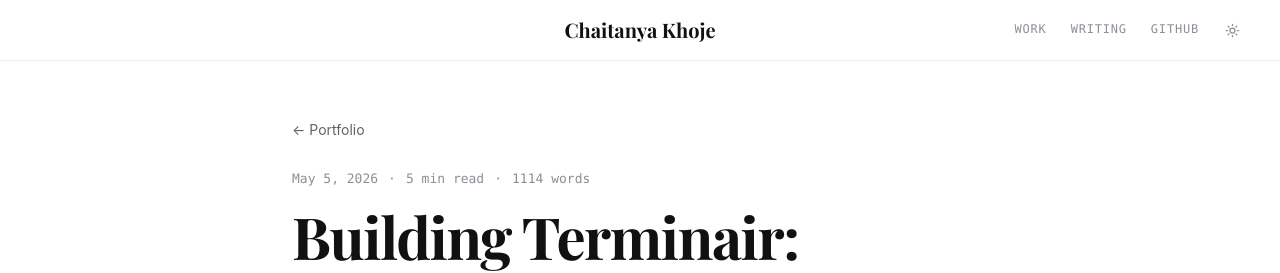
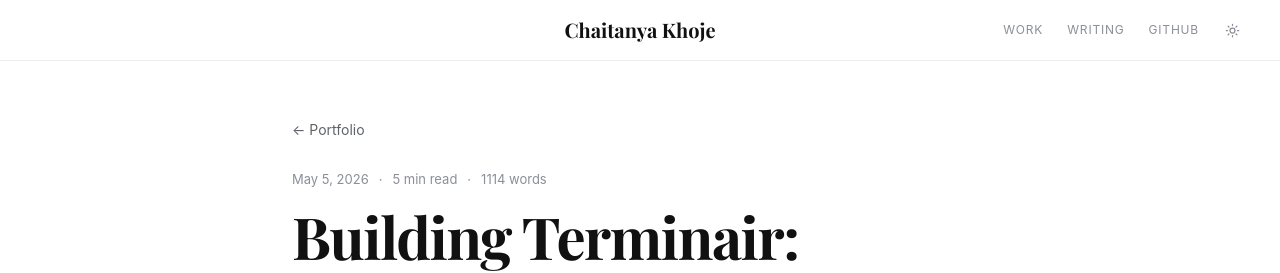
Before and after one commit to ChaitanyaKhoje/chaitanyakhoje.github.io, a Jekyll site: the page built from _posts/2026-05-05-building-terminair-a-read-only-k9s-style-terminal-ui-for-apache-airflow.md, in a window 1280 px wide. Shown: the top 273 px of the page. Built offline with Jekyll 4.4.1, drawn with Linux system fonts in a browser that asks for light colours; some web fonts are replaced.

Commit message:
fix: use apple-style UI font for labels

```diff
--- a/assets/css/portfolio.css
+++ b/assets/css/portfolio.css
@@ -13,7 +13,8 @@
   --accent:    #e8632a;
   --sans:      -apple-system, BlinkMacSystemFont, 'SF Pro Text', 'Helvetica Neue', Arial, sans-serif;
   --serif:     'Playfair Display', Georgia, serif;
-  --mono:      'SFMono-Regular', 'SF Mono', ui-monospace, Menlo, Consolas, monospace;
+  --mono:      var(--sans);
+  --code:      'SFMono-Regular', 'SF Mono', ui-monospace, Menlo, Consolas, monospace;
   --nav-h:     60px;
 }
 
@@ -530,7 +531,7 @@
 }
 
 .prose code {
-  font-family: var(--mono);
+  font-family: var(--code);
   font-size: 0.88em;
   background: var(--bg-sub);
   border: 1px solid var(--rule);
@@ -545,7 +546,7 @@
   padding: 20px 22px;
   margin: 1.8em 0;
   overflow-x: auto;
-  font-family: var(--mono);
+  font-family: var(--code);
   font-size: 14px;
   line-height: 1.65;
 }
```
